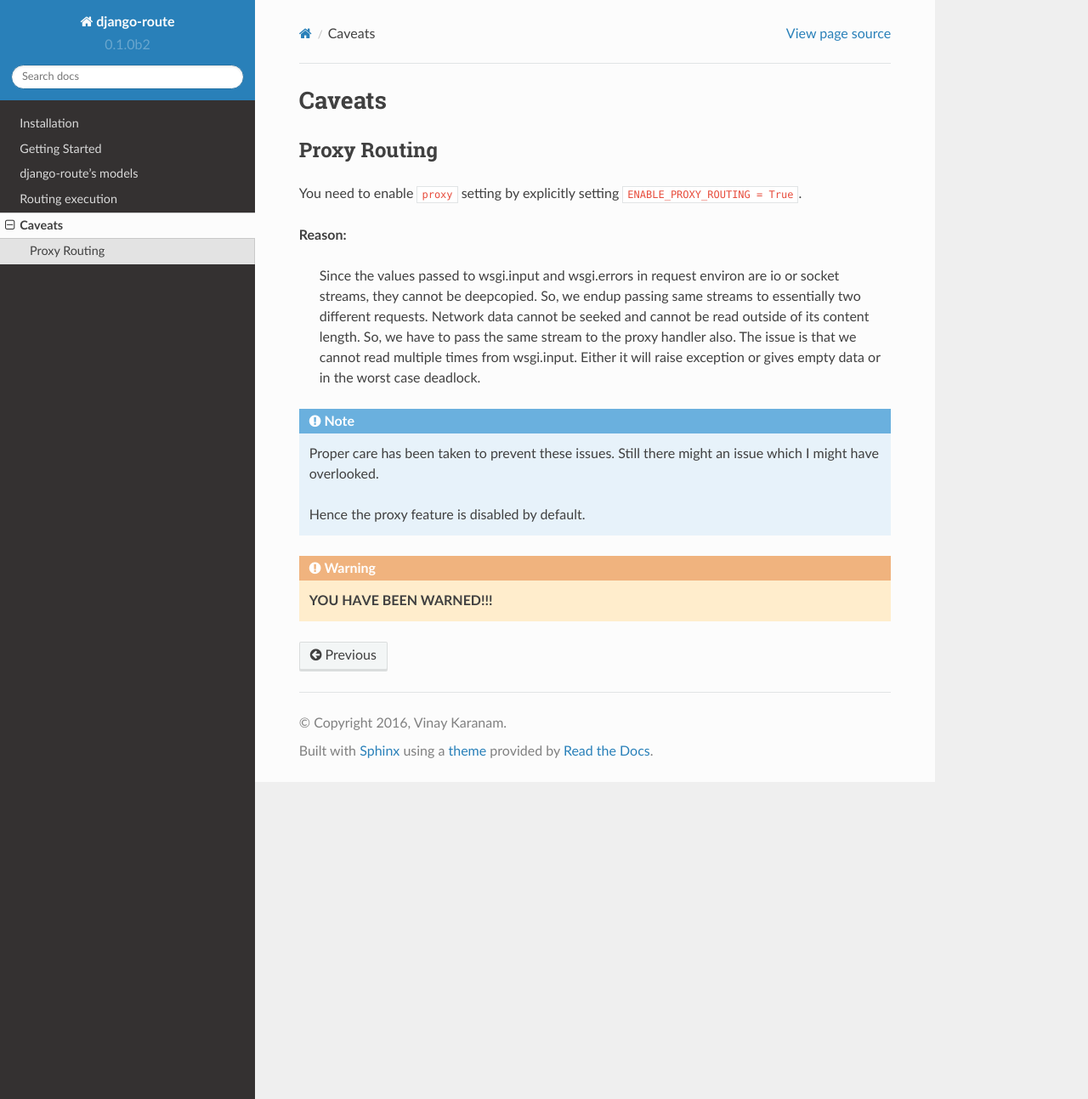
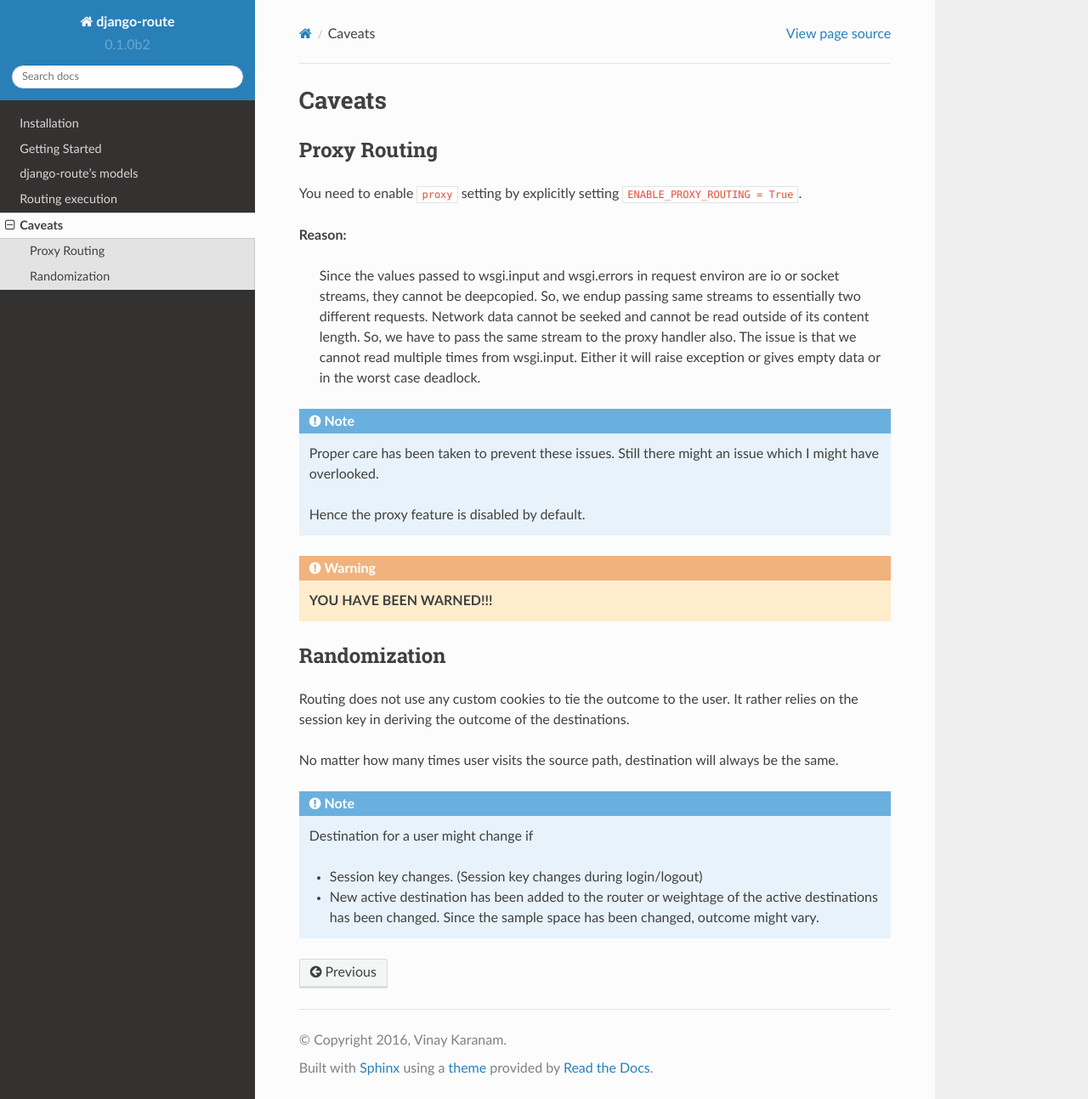
Before and after one commit to vinayinvicible/django-route, a Sphinx documentation site: the page built from docs/caveats.rst, in a window 1280 px wide and 1293 px high. Shown: the whole window at 85% size. Built offline with Sphinx 7.4.7 and the Read the Docs theme 2.0.0, drawn with Linux system fonts in a browser that asks for light colours.

Commit message:
updated caveats documentation regarding randomization

```diff
--- a/docs/caveats.rst
+++ b/docs/caveats.rst
@@ -23,3 +23,18 @@ You need to enable ``proxy`` setting by explicitly setting ``ENABLE_PROXY_ROUTIN
 .. warning::
 
     **YOU HAVE BEEN WARNED!!!**
+
+
+Randomization
+~~~~~~~~~~~~~
+
+Routing does not use any custom cookies to tie the outcome to the user. It rather relies on the session key in deriving the outcome of the destinations.
+
+No matter how many times user visits the source path, destination will always be the same.
+
+.. note::
+    Destination for a user might change if
+
+    * Session key changes. (Session key changes during login/logout)
+
+    * New active destination has been added to the router or weightage of the active destinations has been changed. Since the sample space has been changed, outcome might vary.
```
